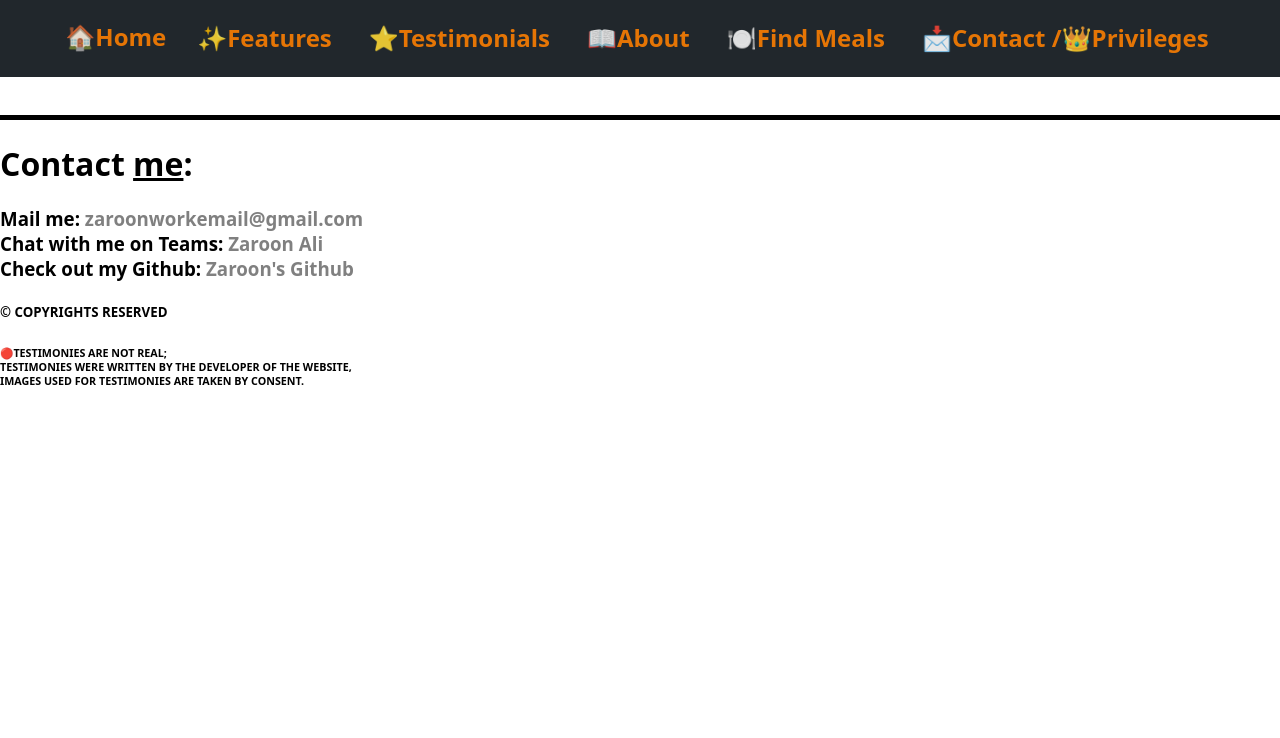
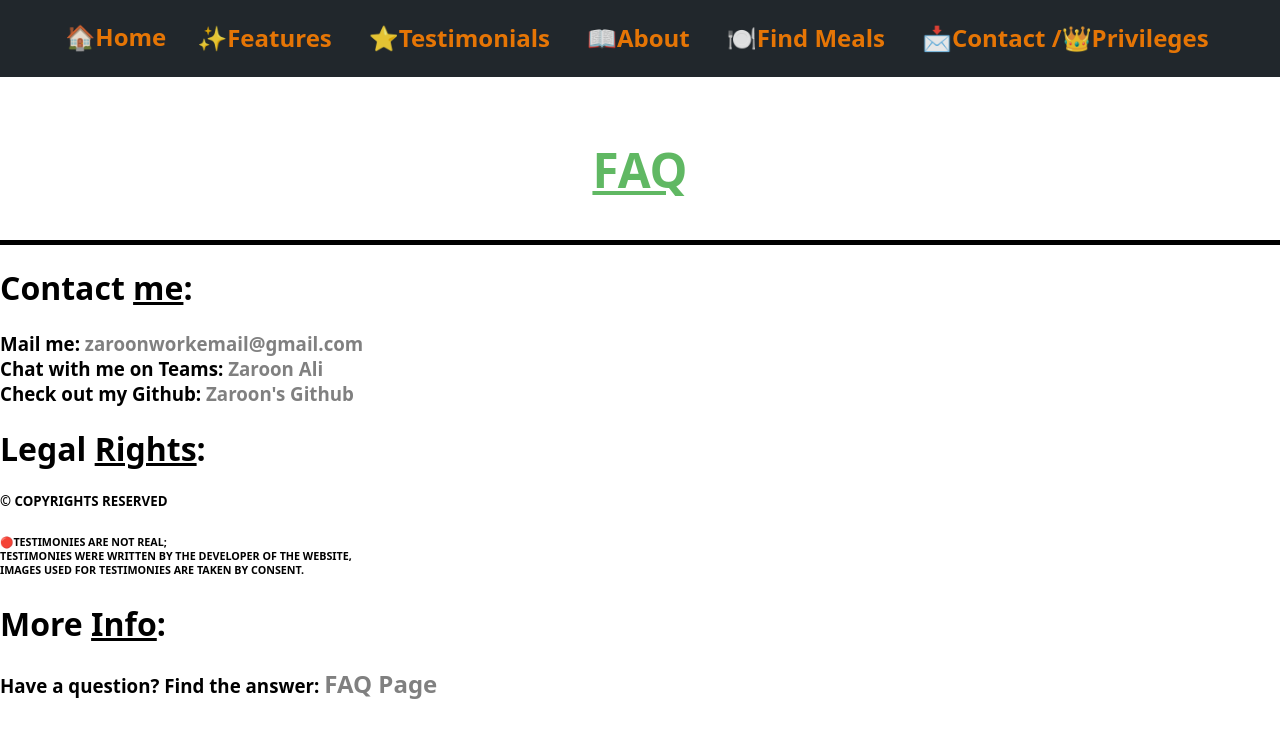
Before and after one commit to zarooncode/Meal-Helper, a React (Vite) app: page /faq in a window 1280 px wide. Shown: the top 738 px of the page. Built offline with nearby package versions, Linux system fonts and the light colour scheme.

Commit message:
Start of FAQ Page, added link to footer for navigation.

```diff
--- a/src/App.css
+++ b/src/App.css
@@ -69,10 +69,21 @@ body {
 .contact-links {
   color: grey;
   text-decoration: none;
-  border-bottom: 2px solid white;
+  border-bottom: 2px solid transparent;
   transition: border-bottom 0.2s;
 }
 .contact-links:hover {
+  border-bottom: 2px solid black;
+}
+.faq-button {
+  text-decoration: none;
+  border-bottom: 2px solid transparent;
+  color: gray;
+  font-weight: bold;
+  font-size: x-large;
+  transition: border-bottom 0.2s;
+}
+.faq-button:hover {
   border-bottom: 2px solid black;
 }
 
@@ -260,6 +271,10 @@ body {
   text-align: center;
 }
 
+.faq-page {
+  zoom: 149%;
+}
+
 @media (max-width: 600px) {
   body {
     font-size: 12px;
@@ -282,13 +297,13 @@ body {
     scale: 65%;
   }
 }
-@media (max-width: 830px) {
+@media (max-width: 940px) {
   .nav-bar {
     gap: 0px;
     padding: 10px 0px;
   }
   .nav-buttons,
   .smoothScroll-buttons {
-    scale: 60%;
+    scale: 80%;
   }
 }
--- a/src/App.jsx
+++ b/src/App.jsx
@@ -4,6 +4,7 @@ import NavBar from "./components/nav";
 import FooterBar from "./components/footer";
 import HomePage from "./pages/home";
 import MealPage from "./pages/findMeal";
+import FaqPage from "./components/faq";
 import FoodInfoPage from "./pages/info";
 import Search from "./components/search";
 
@@ -19,6 +20,7 @@ function App() {
         <Route path="/home" element={<HomePage />} />
         <Route path="/info" element={<FoodInfoPage />} />
         <Route path="/meals" element={<MealPage />} />
+        <Route path="/faq" element={<FaqPage />} />
         {/* <Route path="/search" element={<Search />} /> */}
       </Routes>
       <FooterBar />
--- a/src/components/faq.jsx
+++ b/src/components/faq.jsx
@@ -1,9 +1,11 @@
-export default function FAQ() {
+export default function FaqPage() {
   return (
-    <div className="faq-container">
-      <h1 className="faq-title" id="faq-title">
-        FAQ
-      </h1>
+    <div className="faq-page">
+      <div className="faq-container">
+        <h1 className="faq-title" id="faq-title">
+          FAQ
+        </h1>
+      </div>
     </div>
   );
 }
--- a/src/components/footer.jsx
+++ b/src/components/footer.jsx
@@ -1,3 +1,5 @@
+import { Link } from "react-router-dom";
+
 export default function FooterBar() {
   return (
     <footer className="footer-bar" id="footer-bar">
@@ -33,12 +35,22 @@ export default function FooterBar() {
           Zaroon's Github
         </a>
       </h3>
+      <h1>
+        Legal <span style={{ textDecoration: "underline" }}>Rights</span>:
+      </h1>
       <h5>&copy; COPYRIGHTS RESERVED</h5>
       <h6>
         🔴TESTIMONIES ARE NOT REAL; <br /> TESTIMONIES WERE WRITTEN BY THE
         DEVELOPER OF THE WEBSITE, <br /> IMAGES USED FOR TESTIMONIES ARE TAKEN
         BY CONSENT.
       </h6>
+      <h1>More <span style={{textDecoration: "underline"}}>Info</span>:</h1>
+      <h3>
+        Have a question? Find the answer: {" "}
+        <Link className="faq-button" to="/faq">
+          FAQ Page
+        </Link>
+      </h3>
     </footer>
   );
 }
```
Also changed, not shown: src/pages/home.jsx (line endings or trailing spaces).
